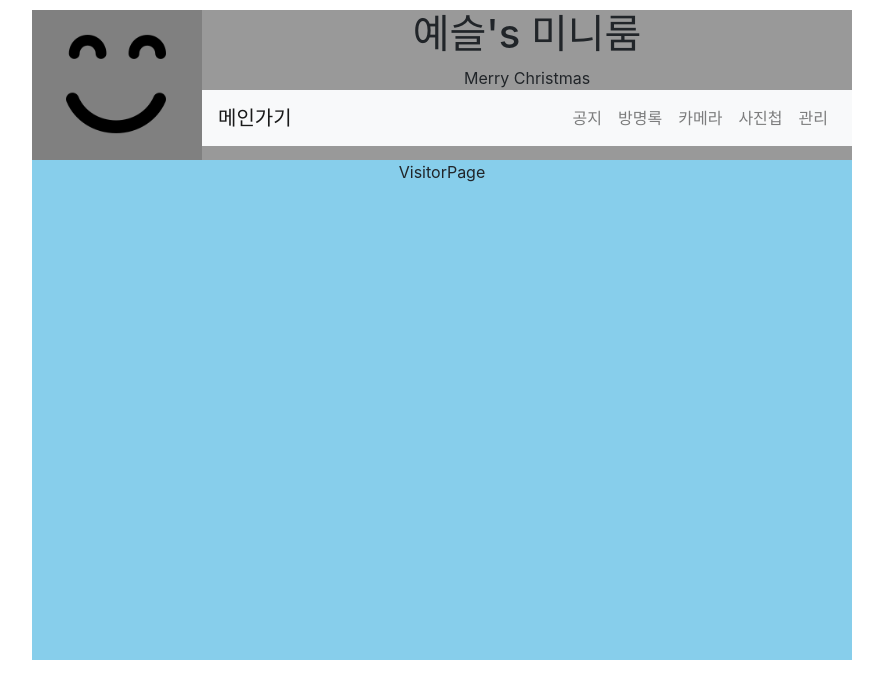
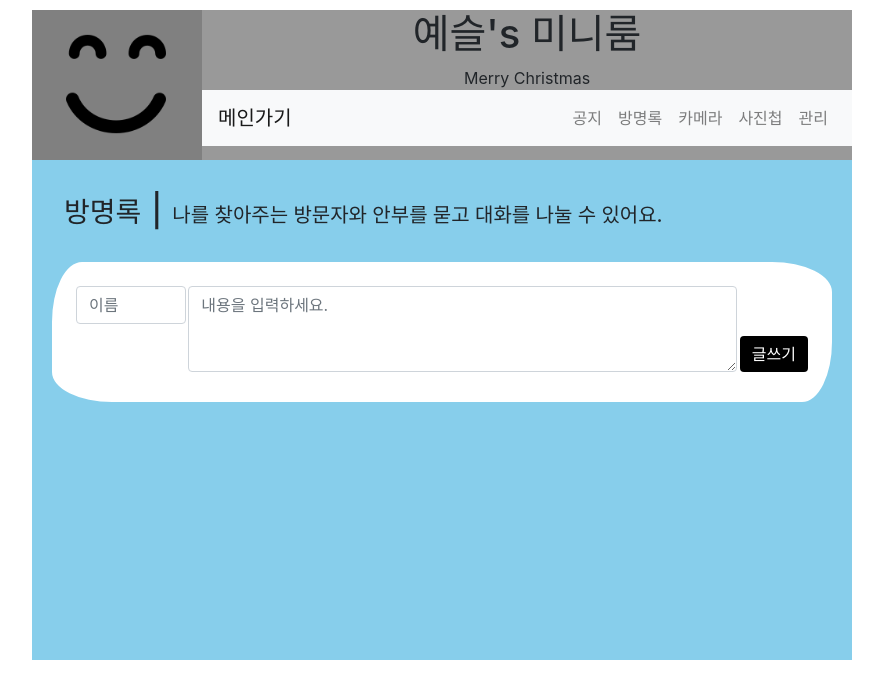
Before and after one commit to HongYeseul/mini-room, a React (Create React App) app: page /visitor in a window 1280 px wide. Shown: the top 698 px of the page, without its empty margins (23-906 px from the left). Built offline with nearby package versions, Linux system fonts and the light colour scheme.

Commit message:
230813 방명록 페이지 초안 - 방명록 페이지 설명 - 방명록 글쓰는 폼 추가

```diff
--- /dev/null
+++ b/src/Pages/style/visitorStyle.css
@@ -0,0 +1,44 @@
+.text{
+    display: inline;
+    margin-right: 10px;
+}
+
+.intro{
+    padding:2em;
+    /* border:dashed 2px #b3ada4; */
+    box-sizing: content-box;
+    text-align: left;
+}
+
+.bubble {
+    margin: 0 20px 0 20px;
+    padding: 1em;
+    border-radius: 30px 60px/60px 30px;
+    background-color: white;
+    border: solid 8px white;
+    /* border: solid 8px #ccc7be; */
+    /* position: relative; */
+}
+
+#nickname{
+    width: 15%;
+    margin-bottom: 10px;
+    display: inline;
+    float: left;
+}
+#letter{
+    width: 75%;
+    display: inline;
+}
+#submit{
+    float: right;
+    margin-top: 50px;
+    background-color: black;
+    color: white;
+    border: 0px;
+}
+#submit:hover{
+    background-color: gray;
+    color: black;
+    border: 0px;
+}
--- a/src/Pages/visitor.js
+++ b/src/Pages/visitor.js
@@ -1,11 +1,38 @@
 import React from "react";
+import { useState } from 'react';
+import { Form, Button } from "react-bootstrap";
+import "./style/visitorStyle.css";
 
 export default function VisitorPage() {
+    const [validated, setValidated] = useState(false);
+
+    const handleSubmit = (event) => {
+        // const form = event.currentTarget;
+        // if (form.checkValidity() === false) {
+        // event.preventDefault();
+        // event.stopPropagation();
+        // }
+
+        // setValidated(true);
+        console.log("버튼 클릭");
+    };
+
 return (
     <div>
-        {/* 메인 페이지들. 여기가 바뀌어야함 */}
         <div style={{width:'820px', height:'500px', backgroundColor:'skyblue'}}>
-            VisitorPage
+            <div className="intro">
+                <h3 className="text">방명록</h3>
+                <h2 className="text">|</h2>
+                <h5 className="text">나를 찾아주는 방문자와 안부를 묻고 대화를 나눌 수 있어요.</h5>
+            </div>
+
+            <div className="bubble">
+                <Form onSubmit={handleSubmit}>
+                    <Form.Control className="form" id="nickname" type="text" placeholder="이름" required/>
+                    <Form.Control className="form" id="letter" as="textarea" rows={3} placeholder="내용을 입력하세요." required/>
+                    <Button type="submit" id="submit">글쓰기</Button>
+                </Form>
+            </div>
         </div>
 
     </div>
```
